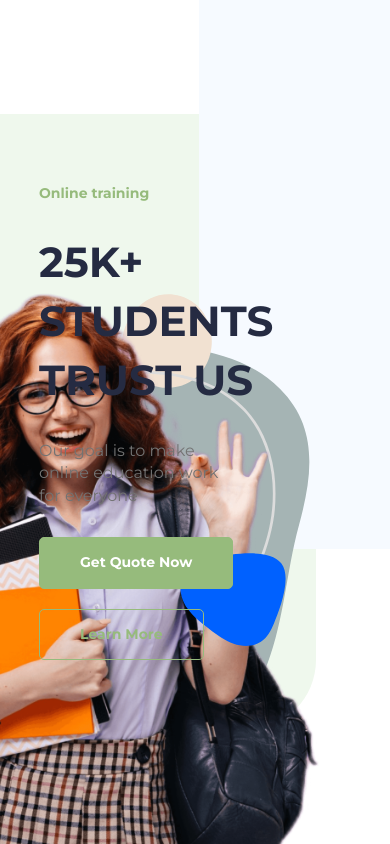
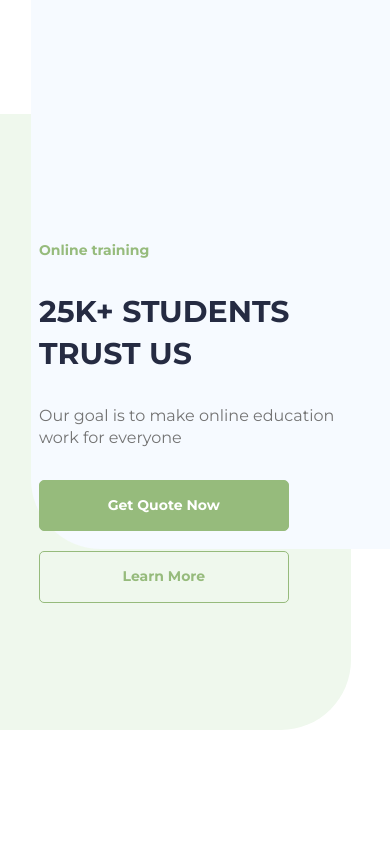
Before and after one commit to VeryDarkRaven/site-layout-8, a plain HTML site: page index.html in a window 390 px wide. Drawn offline with Linux system fonts and the light colour scheme.

Commit message:
end front block

```diff
--- a/css/style.css
+++ b/css/style.css
@@ -272,4 +272,39 @@ body {
   height: 17%;
 }
 
+@media (max-width: 1050px) {
+  .front__decor .decor__image-container {
+    right: -23%;
+  }
+}
+@media (max-width: 870px) {
+  .front__decor .decor__image-container {
+    display: none;
+  }
+}
+@media (max-width: 700px) {
+  .front__decor .decor__bg_1 {
+    width: 90%;
+  }
+  .front__decor .decor__bg_2 {
+    width: 92%;
+  }
+}
+@media (max-width: 480px) {
+  .front__buttons {
+    width: 80%;
+  }
+  .front__buttons a {
+    width: 100%;
+    text-align: center;
+  }
+}
+@media (max-width: 450px) {
+  .front__text {
+    width: 100%;
+  }
+  .front__title h1 {
+    font-size: 30px;
+  }
+}
 /* end front style */
--- a/index.html
+++ b/index.html
@@ -25,7 +25,7 @@
     <div class="decor__bg_2"></div>
 
     <div class="container">
-      <div class="decor__image-container" data-parallax-container>
+      <div class="decor__image-container">
         <svg class="decor__item_1 decor__item" data-parallax>
           <use xlink:href="img/icons/icons.svg#front--1"></use>
         </svg>
```
Also changed, not shown: img/stack/sprite.stack.html (+1 -1 lines), css/style.min.css.
